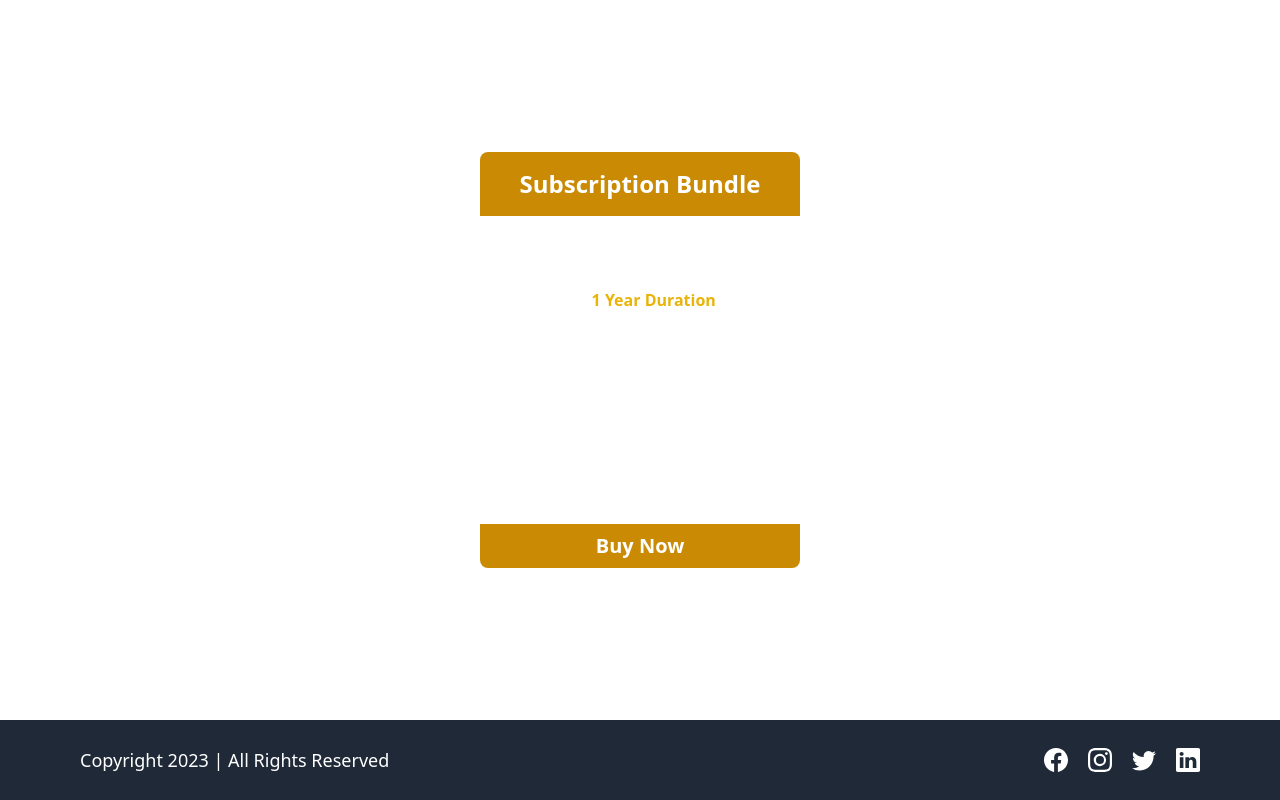
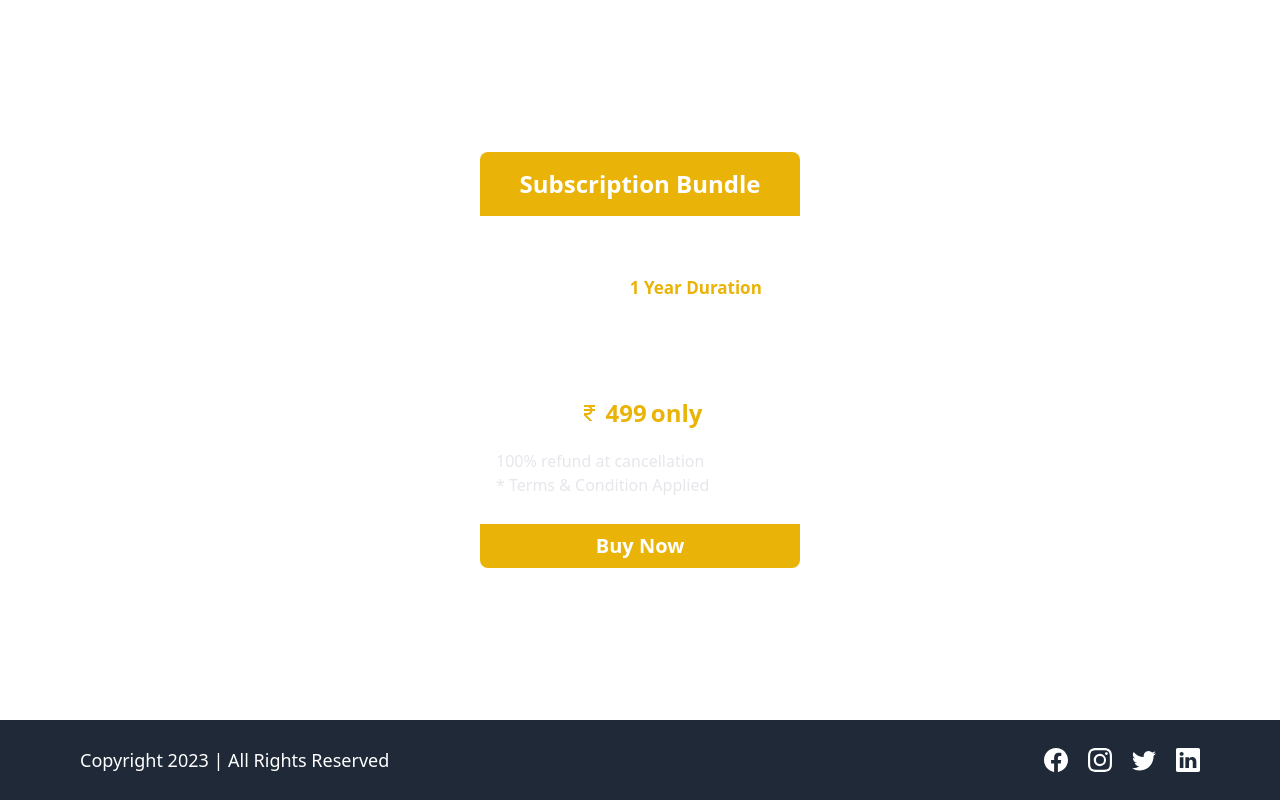
Before and after one commit to anuragtiwarime/lms, a React (Create React App) app in the folder client/: page /checkout in a window 1280 px wide. Built offline with nearby package versions, Linux system fonts and the light colour scheme.

Commit message:
designed checkout card

```diff
--- a/client/src/Pages/Payment/Checkout.js
+++ b/client/src/Pages/Payment/Checkout.js
@@ -7,12 +7,13 @@ const Checkout = () => (
     {/* checkout page container */}
     <div className="min-h-[90vh] flex items-center justify-center text-white">
       {/* checkout card */}
-      <div className="w-80 h-[26rem] flex flex-col justify-center shadow-[0_0_10px_white] rounded-lg gap-6 relative">
-        <h1 className="bg-yellow-600 absolute top-0 w-full text-center py-4 text-2xl font-bold rounded-tl-lg rounded-tr-lg">
+      <div className="w-80 h-[26rem] flex flex-col justify-center shadow-[0_0_10px_white] rounded-lg relative">
+        <h1 className="bg-yellow-500 absolute top-0 w-full text-center py-4 text-2xl font-bold rounded-tl-lg rounded-tr-lg">
           Subscription Bundle
         </h1>
-        <div className="px-4 space-y-2">
-          <p>
+
+        <div className="px-4 space-y-5">
+          <p className="text-[17px]">
             This purchase will allow you to access all the available courses of
             our platform for{" "}
             <span className="text-yellow-500 font-bold">1 Year Duration</span>.{" "}
@@ -21,14 +22,17 @@ const Checkout = () => (
             in this subscription bundle
           </p>
 
-          <p className="flex items-center justify-center gap-1">
+          <p className="flex items-center justify-center gap-1 text-2xl font-bold text-yellow-500">
             <BiRupee /> <span>499</span>only
           </p>
 
-          <p>100% refund at cancellation</p>
-          <p>* Terms & Condition Applied</p>
+          <div className="text-gray-200">
+            <p>100% refund at cancellation</p>
+            <p>* Terms & Condition Applied</p>
+          </div>
         </div>
-        <button className="bg-yellow-600 hover:bg-yellow-500 transition-all ease-in-out duration-300 absolute bottom-0 w-full text-center py-2 text-xl font-bold rounded-bl-lg rounded-br-lg">
+
+        <button className="bg-yellow-500 hover:bg-yellow-600 transition-all ease-in-out duration-300 absolute bottom-0 w-full text-center py-2 text-xl font-bold rounded-bl-lg rounded-br-lg">
           Buy Now
         </button>
       </div>
```
